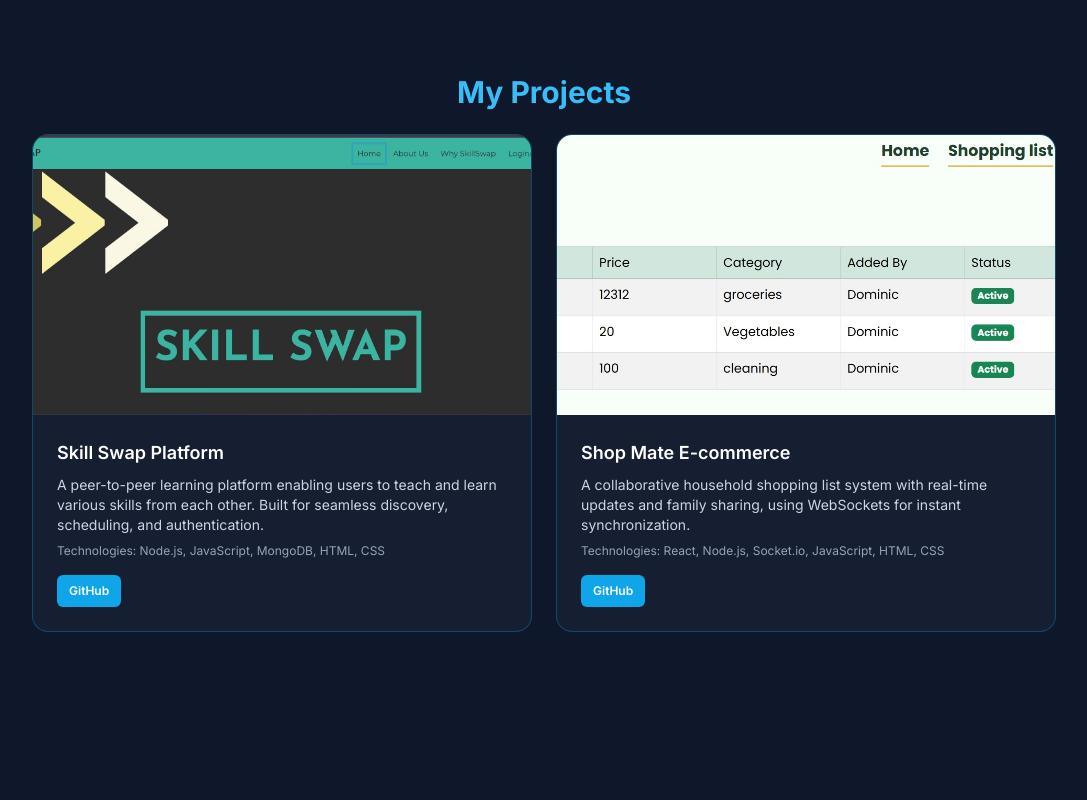
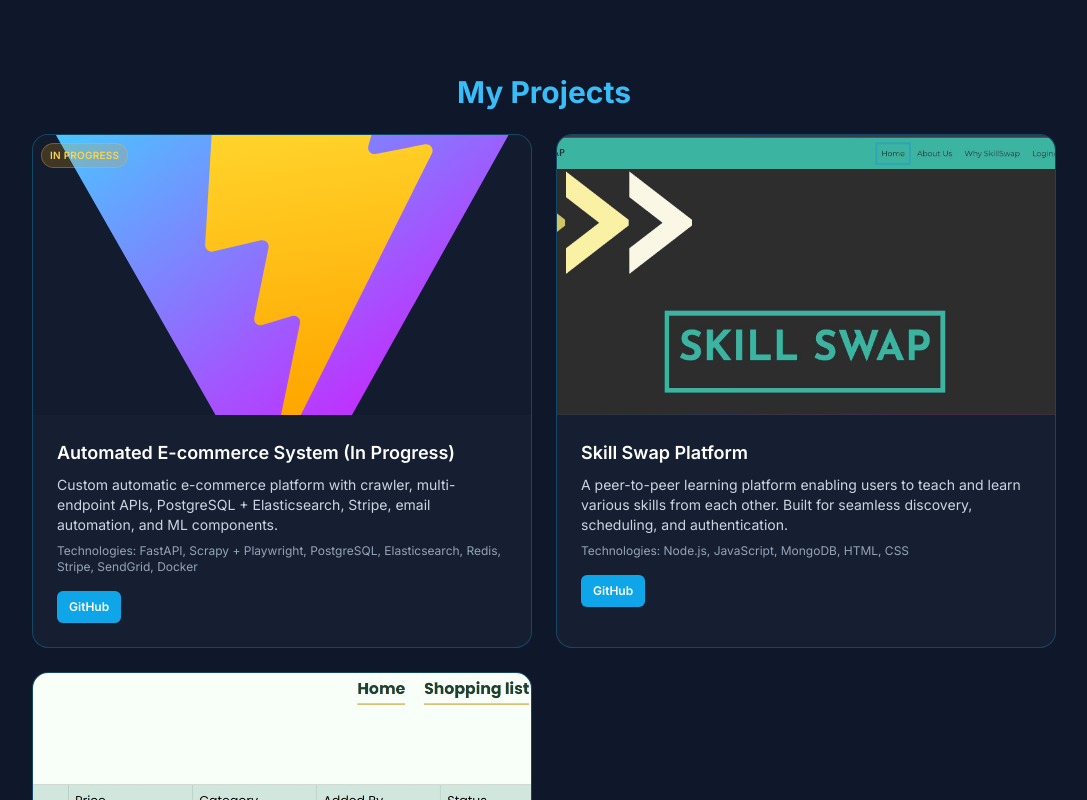
Before and after one commit to Harshpal01/dominic-kipkorir-portfolio, a React (Vite) app: page / in a window 1280 px wide. Shown: the part 1460-2260 px from the top of the page, without its empty margins (96-1183 px from the left). Built offline with nearby package versions, Linux system fonts and the light colour scheme.

Commit message:
debugging

```diff
--- a/src/App.jsx
+++ b/src/App.jsx
@@ -102,6 +102,15 @@ function Skills() {
 function Projects() {
   const items = [
     {
+      title: 'Automated E-commerce System (In Progress)',
+      status: 'In Progress',
+      desc:
+        'Custom automatic e-commerce platform with crawler, multi-endpoint APIs, PostgreSQL + Elasticsearch, Stripe, email automation, and ML components.',
+      tech: 'FastAPI, Scrapy + Playwright, PostgreSQL, Elasticsearch, Redis, Stripe, SendGrid, Docker',
+      link: 'https://github.com/Harshpal01/automated-ecommerce-platform',
+      img: '/vite.svg',
+    },
+    {
       title: 'Skill Swap Platform',
       desc:
         'A peer-to-peer learning platform enabling users to teach and learn various skills from each other. Built for seamless discovery, scheduling, and authentication.',
@@ -124,14 +133,20 @@ function Projects() {
       <div className="mt-6 grid sm:grid-cols-2 gap-6 max-w-5xl mx-auto">
         {items.map((p) => (
           <div key={p.title} className="rounded-2xl border border-sky-500/30 bg-slate-800/50 overflow-hidden hover:shadow-lg hover:shadow-sky-500/10 transition">
-            <div className="aspect-[16/9] bg-slate-900/40">
+            <div className="relative aspect-[16/9] bg-slate-900/40">
               <img src={p.img} alt={p.title} className="h-full w-full object-cover" loading="lazy" />
+              {p.status && (
+                <span className="absolute top-2 left-2 rounded-full bg-amber-500/20 text-amber-300 border border-amber-400/30 px-2 py-1 text-[10px] font-semibold uppercase tracking-wide">
+                  {p.status}
+                </span>
+              )}
             </div>
             <div className="p-6">
               <h3 className="text-lg font-semibold text-white">{p.title}</h3>
               <p className="mt-2 text-sm text-slate-300">{p.desc}</p>
               {p.tech && <p className="mt-2 text-xs text-slate-400">Technologies: {p.tech}</p>}
               <div className="mt-4 flex gap-3">
+                {p.link ? (
                   <a
                     className="inline-flex items-center rounded-md bg-sky-500 px-3 py-2 text-xs font-semibold text-white hover:bg-sky-400"
                     href={p.link}
@@ -140,6 +155,11 @@ function Projects() {
                   >
                     GitHub
                   </a>
+                ) : (
+                  <span className="inline-flex items-center rounded-md border border-white/10 px-3 py-2 text-xs font-semibold text-slate-300">
+                    Repo coming soon
+                  </span>
+                )}
               </div>
             </div>
           </div>
```
Lines whose indentation alone changed are shown as unchanged.
